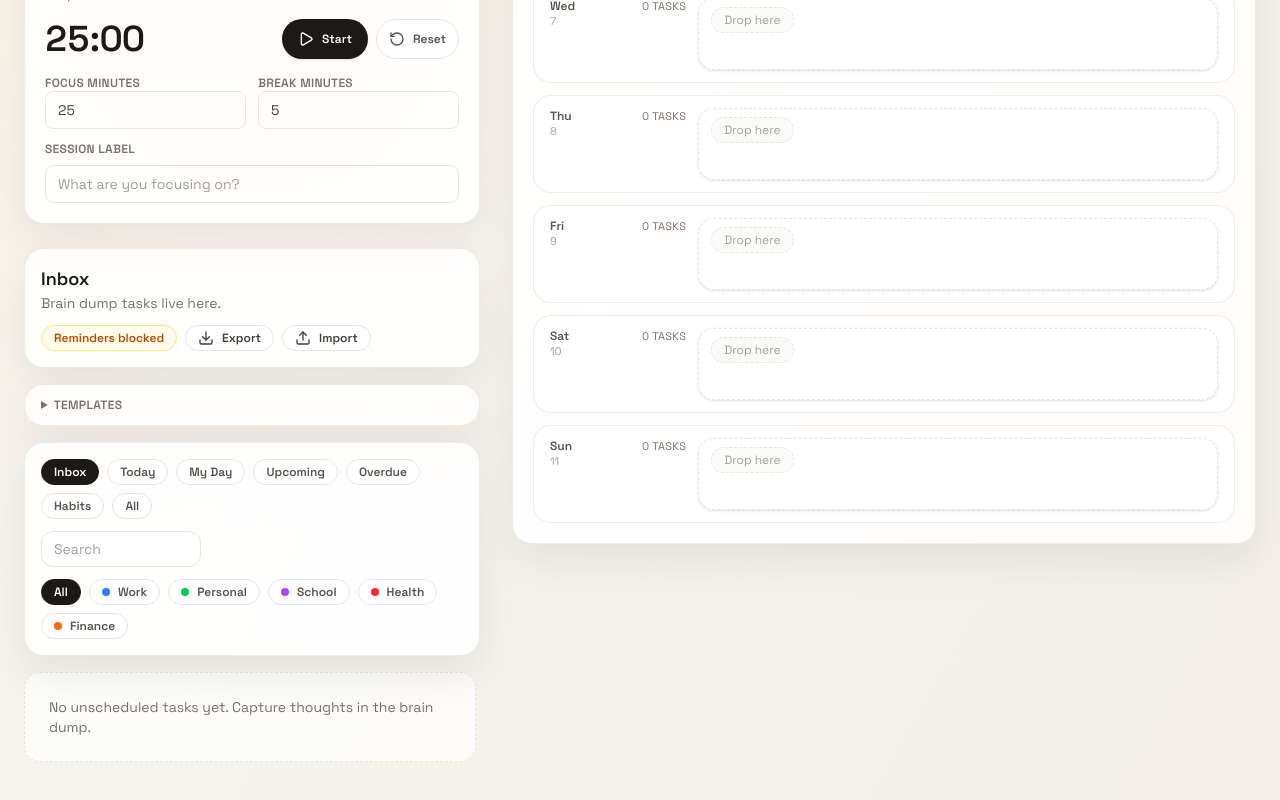
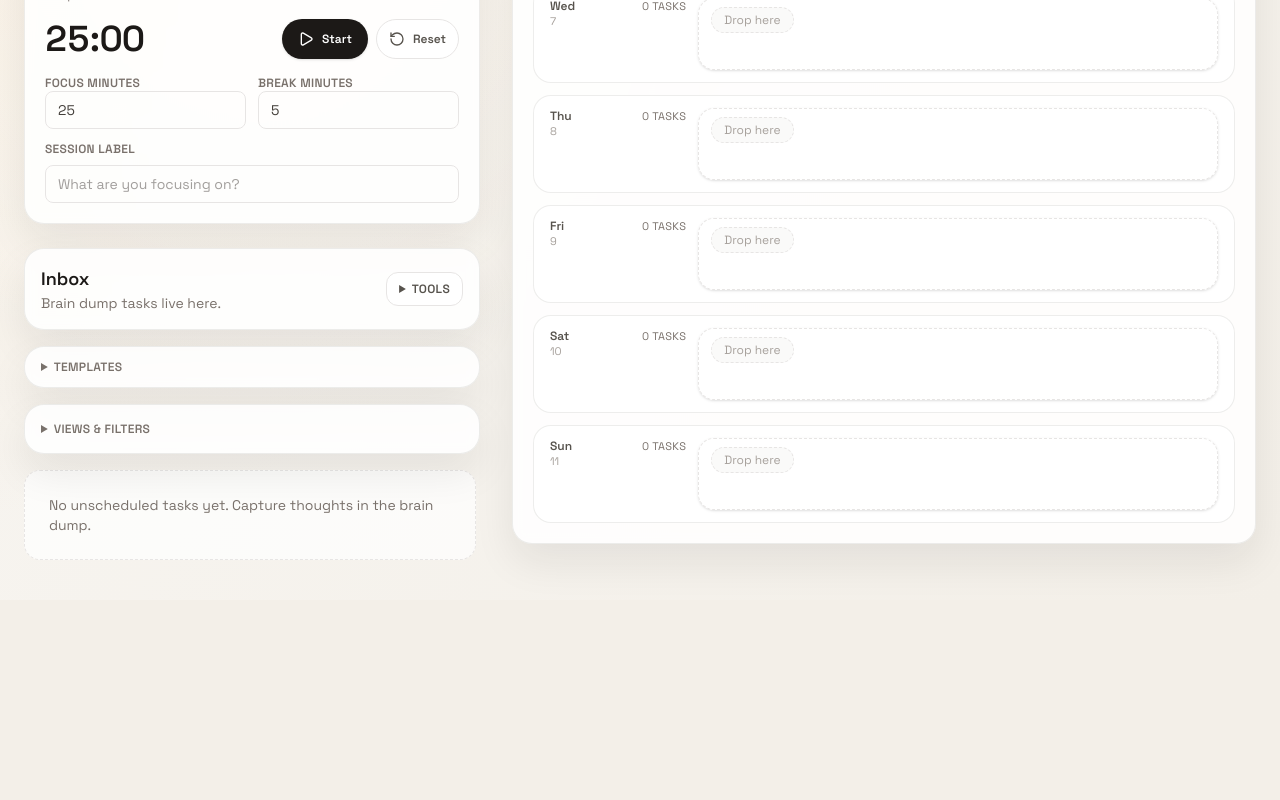
Before and after one commit to moneebsarmad/timely, a Next.js app: page / in a window 1280 px wide. Shown: the part 360-1160 px from the top of the page. After the commit the page ends 960 px from the top, so only its background shows below. Built offline with nearby package versions, Linux system fonts and the light colour scheme.

Commit message:
Soften controls and widen weekly task cards

```diff
--- a/app/components/CategoryFilter.tsx
+++ b/app/components/CategoryFilter.tsx
@@ -20,8 +20,8 @@ export function CategoryFilter({
         onClick={() => onSelect("all")}
         className={`rounded-full border px-3 py-1 text-xs font-semibold transition ${
           selectedCategory === "all"
-            ? "border-stone-900 bg-stone-900 text-white"
-            : "border-stone-200 bg-white text-stone-600 hover:border-stone-300"
+            ? "border-amber-300 bg-amber-200/70 text-stone-900"
+            : "border-stone-200 bg-white/80 text-stone-600 hover:border-stone-300"
         }`}
       >
         All
@@ -33,8 +33,8 @@ export function CategoryFilter({
           onClick={() => onSelect(category.id)}
           className={`rounded-full border px-3 py-1 text-xs font-semibold transition ${
             selectedCategory === category.id
-              ? "border-stone-900 bg-stone-900 text-white"
-              : "border-stone-200 bg-white text-stone-600 hover:border-stone-300"
+              ? "border-amber-300 bg-amber-200/70 text-stone-900"
+              : "border-stone-200 bg-white/80 text-stone-600 hover:border-stone-300"
           }`}
         >
           <span
--- a/app/components/TaskList.tsx
+++ b/app/components/TaskList.tsx
@@ -812,7 +812,11 @@ export function TaskList() {
               : "Every task across your workspace."}
           </p>
         </div>
-        <div className="flex flex-wrap items-center gap-2">
+        <details className="group rounded-xl border border-stone-200 bg-white/70 px-3 py-2">
+          <summary className="cursor-pointer text-xs font-semibold uppercase tracking-wide text-stone-600">
+            Tools
+          </summary>
+          <div className="mt-2 flex flex-wrap items-center gap-2">
             {reminderStatus === "unsupported" ? (
               <span className="rounded-full border border-stone-200 bg-white/80 px-3 py-1 text-xs font-semibold text-stone-500">
                 Reminders unavailable
@@ -854,6 +858,7 @@ export function TaskList() {
               />
             </label>
           </div>
+        </details>
       </div>
 
       {recentlyDeleted ? (
@@ -898,8 +903,11 @@ export function TaskList() {
         </div>
       </details>
 
-      <div className="panel fade-up p-4">
-        <div className="flex flex-wrap items-center justify-between gap-3">
+      <details className="panel fade-up p-4">
+        <summary className="cursor-pointer text-xs font-semibold uppercase tracking-wide text-stone-500">
+          Views & filters
+        </summary>
+        <div className="mt-3 flex flex-wrap items-center justify-between gap-3">
           <div className="flex flex-wrap gap-2">
             {[
               { id: "inbox", label: "Inbox" },
@@ -927,8 +935,8 @@ export function TaskList() {
                 }
                 className={`rounded-full border px-3 py-1 text-xs font-semibold transition ${
                   selectedList === option.id
-                    ? "border-stone-900 bg-stone-900 text-white"
-                    : "border-stone-200 bg-white text-stone-600 hover:border-stone-300"
+                    ? "border-amber-300 bg-amber-200/70 text-stone-900"
+                    : "border-stone-200 bg-white/80 text-stone-600 hover:border-stone-300"
                 }`}
               >
                 {option.label}
@@ -941,7 +949,7 @@ export function TaskList() {
               value={searchTerm}
               onChange={(event) => setSearchTerm(event.target.value)}
               placeholder="Search"
-              className="h-9 w-full rounded-xl border border-stone-200 bg-white px-3 text-sm text-stone-700 outline-none transition focus:border-stone-900 md:w-40"
+              className="h-9 w-full rounded-xl border border-stone-200 bg-white/80 px-3 text-sm text-stone-700 outline-none transition focus:border-amber-400 md:w-40"
             />
             {searchTerm ? (
               <button
@@ -961,7 +969,7 @@ export function TaskList() {
             onSelect={setSelectedCategory}
           />
         </div>
-      </div>
+      </details>
 
       {selectedList === "habits" ? (
         <div className="panel fade-up p-4">
--- a/app/components/WeeklyCalendar.tsx
+++ b/app/components/WeeklyCalendar.tsx
@@ -50,7 +50,7 @@ function DayCell({
           </span>
         ) : (
           tasks.map((task) => (
-            <div key={task.id} className="min-w-[220px] max-w-[280px] flex-1">
+            <div key={task.id} className="min-w-[260px] max-w-[340px] flex-1">
               <TaskItem
                 task={task}
                 variant="calendar"
```
Lines whose indentation alone changed are shown as unchanged.
